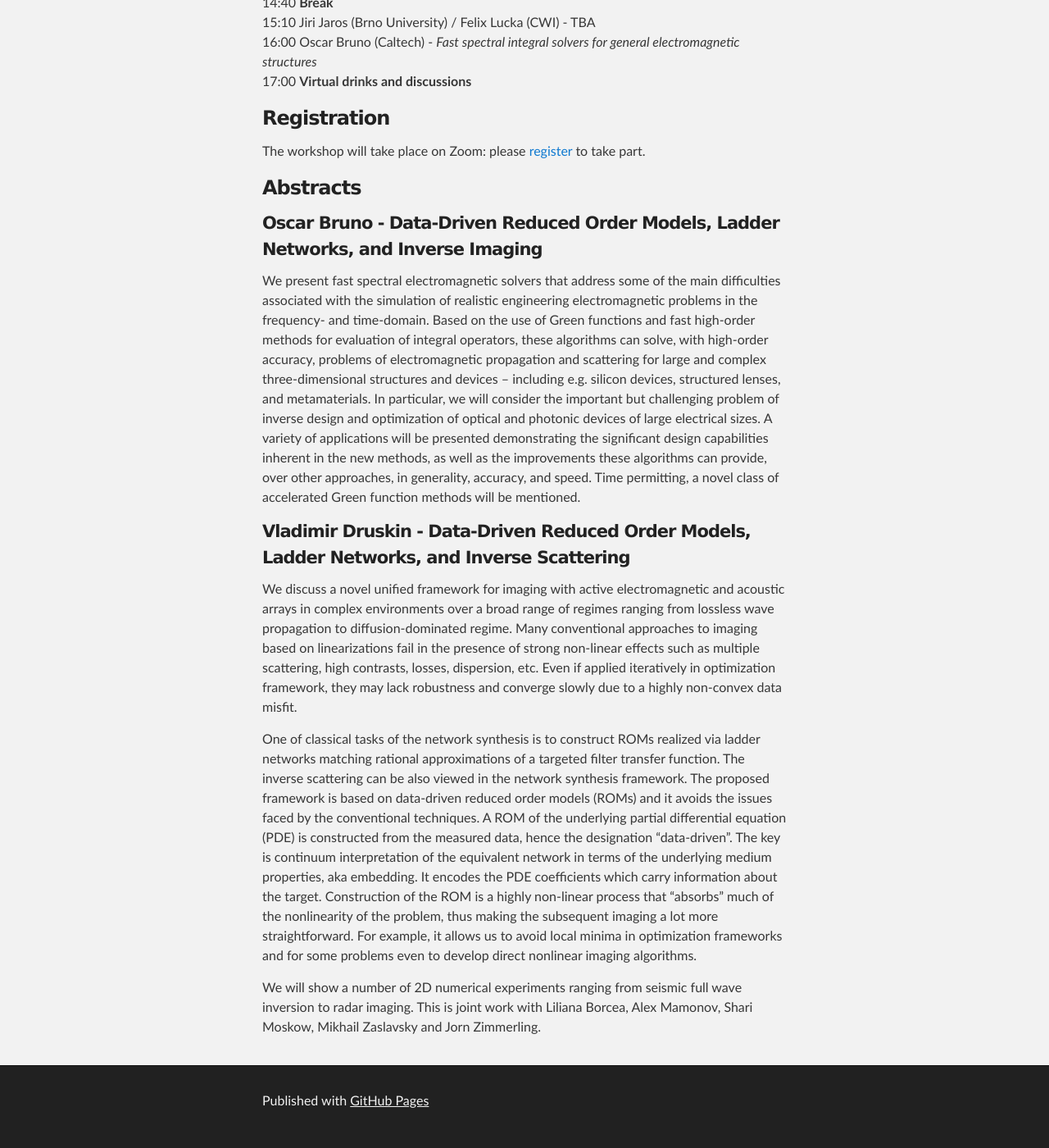
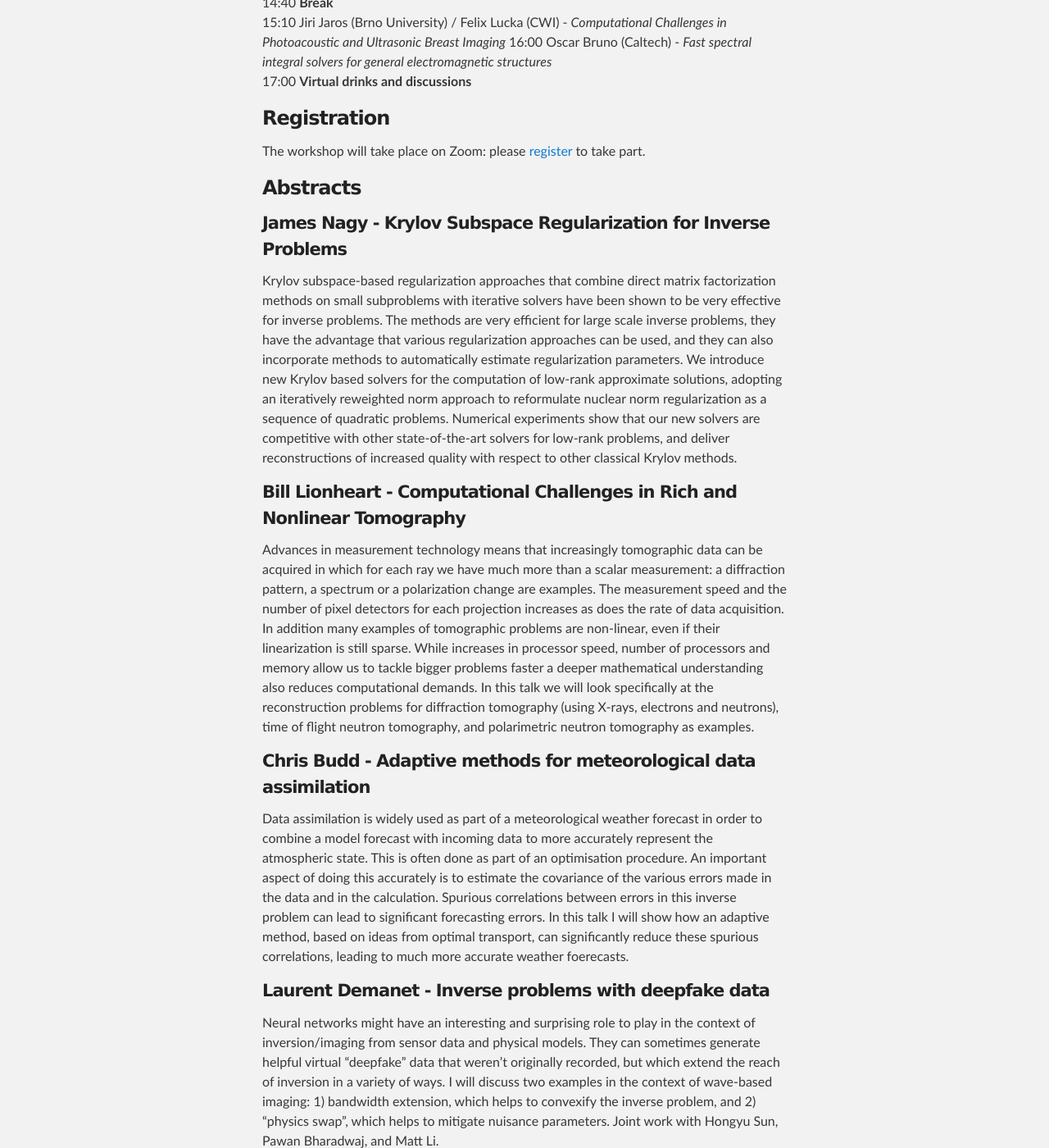
Before and after one commit to Excalibur-SLE/Excalibur-SLE.github.io, a Jekyll site: the page built from workshop4.md, in a window 1280 px wide and 1400 px high, scrolled down 1216 px. Shown: the whole window at 82% size. Built offline with Jekyll 4.4.1, drawn with Linux system fonts in a browser that asks for light colours; our own code applies the rules of GitHub Pages for plain Markdown files; some of the changed text lies outside the part shown.

Commit message:
Updated titles and abstracts

```diff
--- a/workshop4.md
+++ b/workshop4.md
@@ -33,19 +33,19 @@
 #### Thursday 6 May
 
 13:00 Introduction
-13:05 James Nagy (Emory University) - TBA
-13:55 Bill Lionheart (University of Manchester) - TBA
+13:05 James Nagy (Emory University) - *Krylov Subspace Regularization for Inverse Problems*
+13:55 Bill Lionheart (University of Manchester) - *Computational Challenges in Rich and Nonlinear Tomography*
 14:45 **Break**
-15:15 Chris Budd (University of Bath) - TBA
+15:15 Chris Budd (University of Bath) - *Adaptive methods for meteorological data assimilation*
 16:05 George Biros (U. T. Austin) - TBA
 17:00 **Open Discussion**
 
 #### Friday 7 May
 
-13:00 Laurent Demanet (MIT) - TBA
+13:00 Laurent Demanet (MIT) - *Inverse problems with deepfake data*
 13:50 Vladimir Druskin (Worcester Polytechnic Institute) - *Data-Driven Reduced Order Models, Ladder Networks, and Inverse Scattering*
 14:40 **Break**
-15:10 Jiri Jaros (Brno University) / Felix Lucka (CWI) - TBA
+15:10 Jiri Jaros (Brno University) / Felix Lucka (CWI) - *Computational Challenges in Photoacoustic and Ultrasonic Breast Imaging*
 16:00 Oscar Bruno (Caltech) - *Fast spectral integral solvers for general electromagnetic structures*
 17:00 **Virtual drinks and discussions**
 
@@ -56,9 +56,30 @@
 
 ### Abstracts
 
-#### Oscar Bruno - Data-Driven Reduced Order Models, Ladder Networks, and Inverse Imaging
+#### James Nagy - Krylov Subspace Regularization for Inverse Problems
 
-We present fast spectral electromagnetic solvers that address some of the main difficulties associated with the simulation of realistic engineering electromagnetic problems in the frequency- and time-domain. Based on the use of Green functions and fast high-order methods for evaluation of integral operators, these algorithms can solve, with high-order accuracy, problems of electromagnetic propagation and scattering for large and complex three-dimensional structures and devices -- including e.g. silicon devices, structured lenses, and metamaterials. In particular, we will consider the important but challenging problem of inverse design and optimization of optical and photonic devices of large electrical sizes. A variety of applications will be presented demonstrating the significant design capabilities inherent in the new methods, as well as the improvements these algorithms can provide, over other approaches, in generality, accuracy, and speed. Time permitting, a novel class of accelerated Green function methods will be mentioned.
+Krylov subspace-based regularization approaches that combine direct matrix factorization methods on small subproblems with iterative solvers have been shown to be very effective for inverse problems. The methods are very efficient for large scale inverse problems, they have the advantage that various regularization approaches can be used, and they can also incorporate methods to automatically estimate regularization parameters. We introduce new Krylov based solvers for the computation of low-rank approximate solutions, adopting an iteratively reweighted norm approach to reformulate nuclear norm regularization as a sequence of quadratic problems. Numerical experiments show that our new solvers are competitive with other state-of-the-art solvers for low-rank problems, and deliver reconstructions of increased quality with respect to other classical Krylov methods.
+
+#### Bill Lionheart - Computational Challenges in Rich and Nonlinear Tomography
+
+Advances in measurement technology means that increasingly tomographic data can be acquired in which for each ray we have much more than a scalar measurement: a diffraction pattern, a spectrum or a polarization change are examples. The measurement speed and the number of pixel detectors for each projection increases as does the rate of data acquisition. In addition many examples of tomographic problems are non-linear, even if their linearization is still sparse. While increases in processor speed, number of processors and memory allow us to tackle bigger problems faster a deeper mathematical understanding also reduces computational demands. In this talk we will look specifically at the reconstruction problems for diffraction tomography (using X-rays, electrons and neutrons), time of flight neutron tomography, and polarimetric neutron tomography as examples.
+
+#### Chris Budd - Adaptive methods for meteorological data assimilation
+
+Data assimilation is widely used as part of a meteorological weather
+forecast in order to combine a model forecast with incoming data to
+more accurately represent the atmospheric state. This is often done
+as part of an optimisation procedure. An important aspect
+of doing this accurately is to estimate the covariance of the various errors
+made in the data and in the calculation. Spurious correlations between errors
+in this inverse problem can lead to significant forecasting errors. In this talk
+I will show how an adaptive method, based on ideas from optimal transport,
+can significantly reduce these spurious correlations, leading to much more
+accurate weather foerecasts.
+
+#### Laurent Demanet - Inverse problems with deepfake data
+
+Neural networks might have an interesting and surprising role to play in the context of inversion/imaging from sensor data and physical models. They can sometimes generate helpful virtual “deepfake” data that weren’t originally recorded, but which extend the reach of inversion in a variety of ways. I will discuss two examples in the context of wave-based imaging: 1) bandwidth extension, which helps to convexify the inverse problem, and 2) “physics swap”, which helps to mitigate nuisance parameters. Joint work with Hongyu Sun, Pawan Bharadwaj, and Matt Li.
 
 #### Vladimir Druskin - Data-Driven Reduced Order Models, Ladder Networks, and Inverse Scattering
 
@@ -67,3 +88,12 @@
 One of classical tasks of the network synthesis is to construct ROMs realized via ladder networks matching rational approximations of a targeted filter transfer function. The inverse scattering can be also viewed in the network synthesis framework. The proposed framework is based on data-driven reduced order models (ROMs) and it avoids the issues faced by the conventional techniques. A ROM of the underlying partial differential equation (PDE) is constructed from the measured data, hence the designation “data-driven”. The key is continuum interpretation of the equivalent network in terms of the underlying medium properties, aka embedding.  It encodes the PDE coefficients which carry information about the target. Construction of the ROM is a highly non-linear process that “absorbs” much of the nonlinearity of the problem, thus making the subsequent imaging a lot more straightforward.  For example, it allows us to avoid local minima in optimization frameworks and for some problems even to develop direct nonlinear imaging algorithms.
 
 We will show a number  of 2D numerical experiments ranging from seismic full wave inversion   to radar imaging.   This is joint work with Liliana Borcea, Alex Mamonov, Shari Moskow, Mikhail Zaslavsky and Jorn Zimmerling.
+
+
+#### Jiri Jaros / Felix Lucka - Computational Challenges in Photoacoustic and Ultrasonic Breast Imaging
+
+Novel scanner prototypes allow to probe the breast with high-resolution, three-dimensional imaging techniques without delivering harmful radiation. In particular combining photo-acoustic tomography (PAT) and ultrasound computed tomography (USCT) promises access to high-quality images of tissue parameters with important diagnostic value. However, the involved image reconstruction problems are very challenging from an experimental, mathematical and computational perspective. In this talk, we want to illustrate some of the computational challenges using data from an ongoing clinical feasibility study. In particular, we will discuss Full Waveform Inversion (FWI) approaches for speed-of-sound imaging with USCT and iterative model-based reconstruction approaches for PAT. To obtain high-quality 3D images with 0.5mm resolution or less, PDEs modeling ultrasound propagation through domains with different material properties needs to be solved repeatedly and to a high accuracy. After reviewing our current results, we will discuss future developments that will broaden the range of clinical scenarios in which these techniques are viable.
+
+#### Oscar Bruno - Data-Driven Reduced Order Models, Ladder Networks, and Inverse Imaging
+
+We present fast spectral electromagnetic solvers that address some of the main difficulties associated with the simulation of realistic engineering electromagnetic problems in the frequency- and time-domain. Based on the use of Green functions and fast high-order methods for evaluation of integral operators, these algorithms can solve, with high-order accuracy, problems of electromagnetic propagation and scattering for large and complex three-dimensional structures and devices -- including e.g. silicon devices, structured lenses, and metamaterials. In particular, we will consider the important but challenging problem of inverse design and optimization of optical and photonic devices of large electrical sizes. A variety of applications will be presented demonstrating the significant design capabilities inherent in the new methods, as well as the improvements these algorithms can provide, over other approaches, in generality, accuracy, and speed. Time permitting, a novel class of accelerated Green function methods will be mentioned.
```
